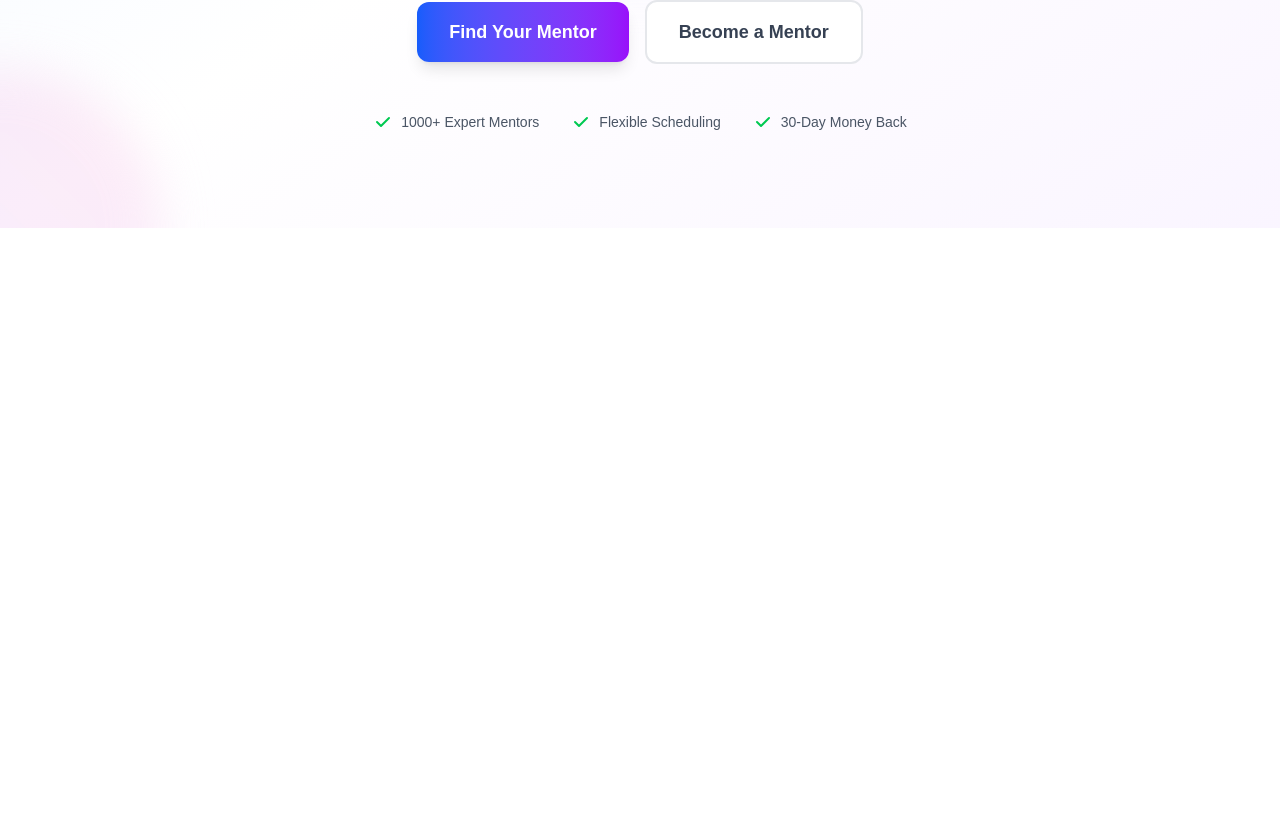
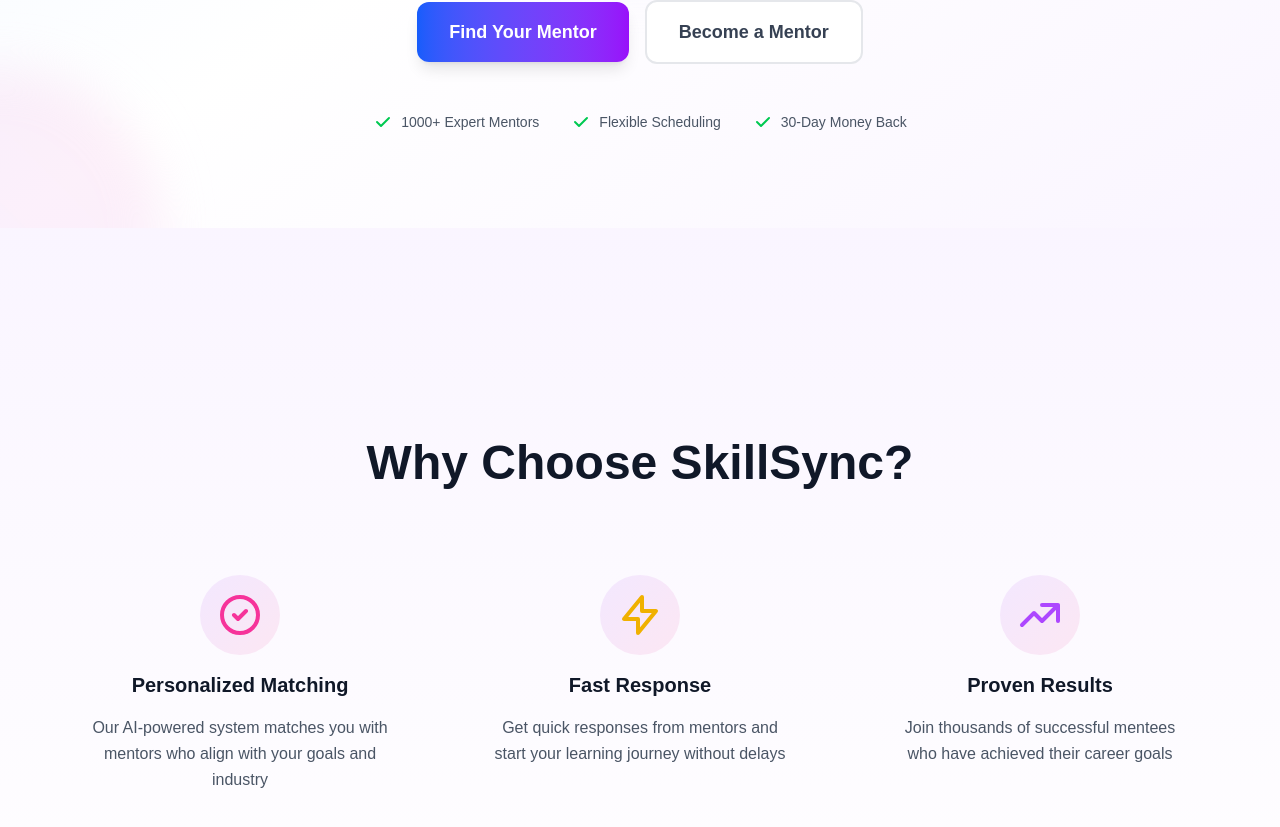
Before and after one commit to MentoNest/skillsync_frontend, a Next.js app: page / in a window 1280 px wide. Shown: the part 687-1514 px from the top of the page. Before the commit the page ends 915 px from the top, so only its background shows below. Built offline with nearby package versions, Linux system fonts and the light colour scheme.

Commit message:
created the About Page

```diff
--- a/app/(public)/page.tsx
+++ b/app/(public)/page.tsx
@@ -1,5 +1,11 @@
 import Hero from '@/components/Hero';
+import SkillSyncFeatures from '@/components/SkillSyncFeatures';
 
 export default function HomePage() {
-  return <Hero />;
+  return (
+    <>
+      <Hero />
+      <SkillSyncFeatures />
+    </>
+  );
 }
--- /dev/null
+++ b/components/SkillSyncFeatures.tsx
@@ -0,0 +1,66 @@
+'use client';
+
+import React from 'react';
+
+export default function SkillSyncFeatures() {
+  const features = [
+    {
+      icon: (
+        <svg className="w-12 h-12 text-pink-500" fill="none" stroke="currentColor" viewBox="0 0 24 24">
+          <path strokeLinecap="round" strokeLinejoin="round" strokeWidth={2} d="M9 12l2 2 4-4m6 2a9 9 0 11-18 0 9 9 0 0118 0z" />
+        </svg>
+      ),
+      title: "Personalized Matching",
+      description: "Our AI-powered system matches you with mentors who align with your goals and industry"
+    },
+    {
+      icon: (
+        <svg className="w-12 h-12 text-yellow-500" fill="none" stroke="currentColor" viewBox="0 0 24 24">
+          <path strokeLinecap="round" strokeLinejoin="round" strokeWidth={2} d="M13 10V3L4 14h7v7l9-11h-7z" />
+        </svg>
+      ),
+      title: "Fast Response",
+      description: "Get quick responses from mentors and start your learning journey without delays"
+    },
+    {
+      icon: (
+        <svg className="w-12 h-12 text-purple-500" fill="none" stroke="currentColor" viewBox="0 0 24 24">
+          <path strokeLinecap="round" strokeLinejoin="round" strokeWidth={2} d="M13 7h8m0 0v8m0-8l-8 8-4-4-6 6" />
+        </svg>
+      ),
+      title: "Proven Results",
+      description: "Join thousands of successful mentees who have achieved their career goals"
+    }
+  ];
+
+  return (
+    <div className="min-h-screen bg-gradient-to-b from-purple-50 to-white flex items-center justify-center p-8">
+      <div className="max-w-6xl w-full">
+        <h1 className="text-4xl md:text-5xl font-bold text-center text-gray-900 mb-16">
+          Why Choose SkillSync?
+        </h1>
+
+        <div className="grid grid-cols-1 md:grid-cols-3 gap-8 md:gap-12">
+          {features.map((feature, index) => (
+            <div
+              key={index}
+              className="flex flex-col items-center text-center space-y-4 p-6 rounded-xl hover:bg-white hover:shadow-lg transition-all duration-300"
+            >
+              <div className="w-20 h-20 rounded-full bg-gradient-to-br from-purple-100 to-pink-100 flex items-center justify-center">
+                {feature.icon}
+              </div>
+
+              <h3 className="text-xl font-semibold text-gray-900">
+                {feature.title}
+              </h3>
+
+              <p className="text-gray-600 leading-relaxed">
+                {feature.description}
+              </p>
+            </div>
+          ))}
+        </div>
+      </div>
+    </div>
+  );
+}
```
